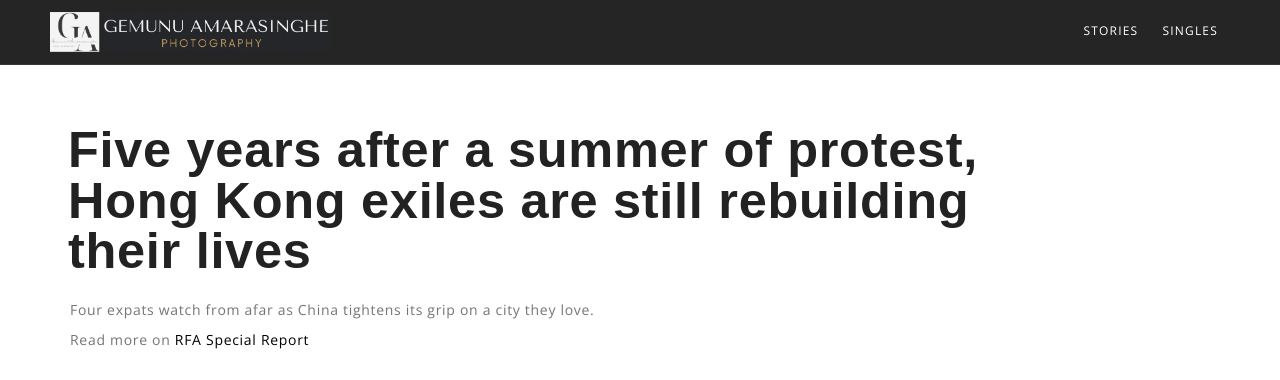
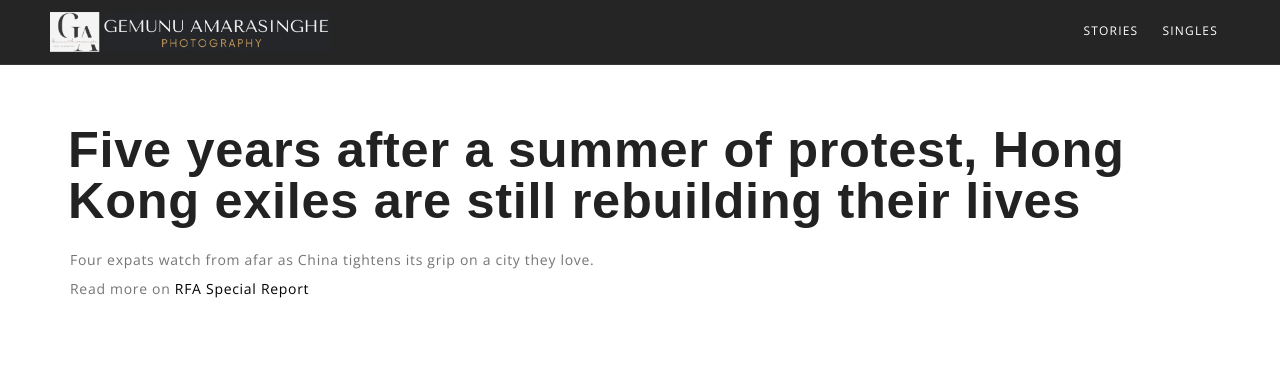
Before and after one commit to minhhale/gemunu, a plain HTML site: page living-in-exile.html in a window 1280 px wide. Shown: the top 380 px of the page. Drawn offline with nearby package versions, Linux system fonts and the light colour scheme; grey boxes are pictures that could not be loaded; a web font is replaced by a local one.

Commit message:
Update living-in-exile.html

```diff
--- a/living-in-exile.html
+++ b/living-in-exile.html
@@ -125,7 +125,7 @@
 				<!-- About -->
 				<div class="row no-gutters">
 
-					<div class="col-md-10" data-animation="fade-in-bottom 1s .1s">
+					<div class="col-md-12" data-animation="fade-in-bottom 1s .1s">
 						<h2 class="bold">Five years after a summer of protest, Hong Kong exiles are still rebuilding their lives</h2>
 						<p>Four expats watch from afar as China tightens its grip on a city they love.</p>
 						<p>Read more on <a href="https://www.rfa.org/english/special-reports/hongkong-exciles/" target="_blank">RFA Special Report</a></p>
```
